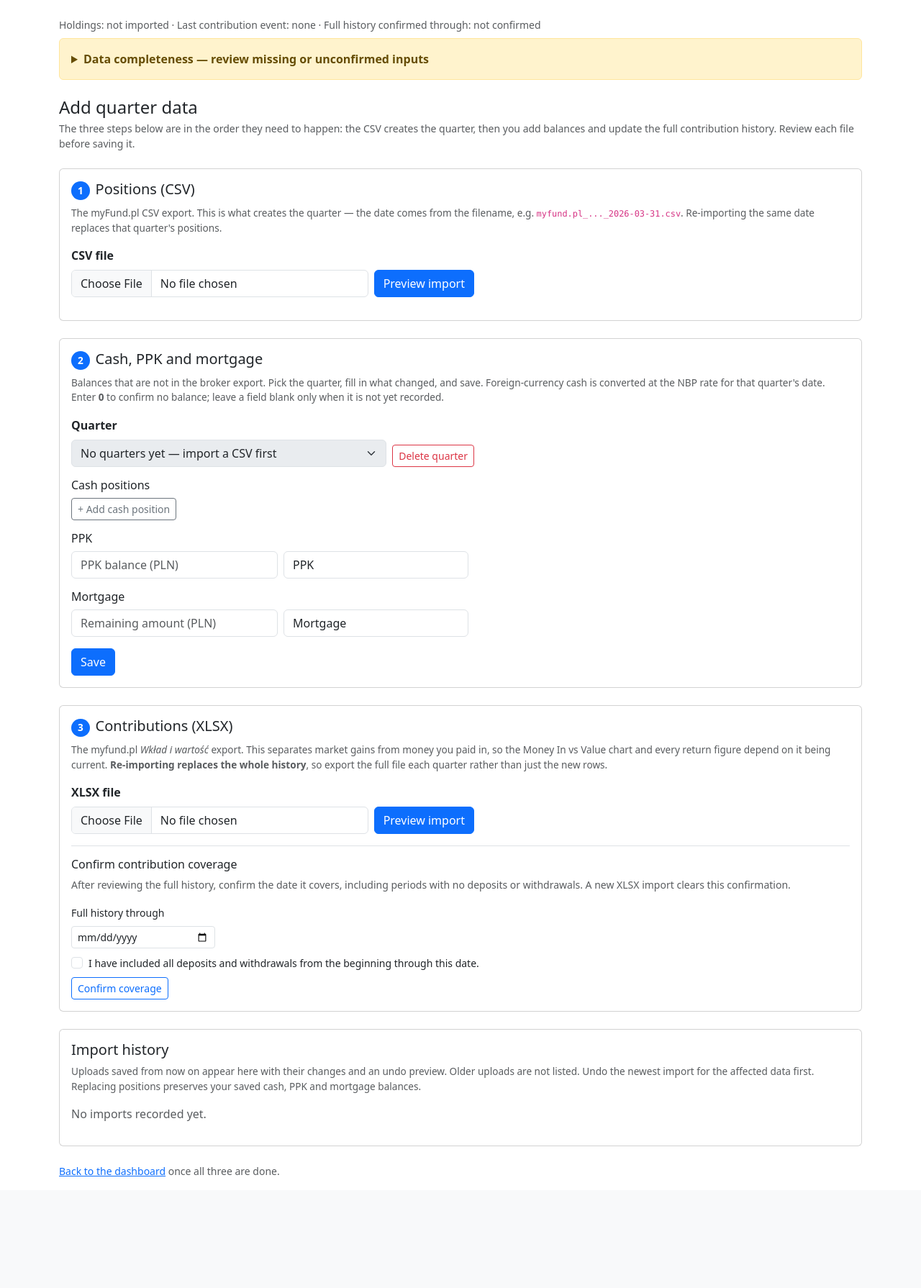
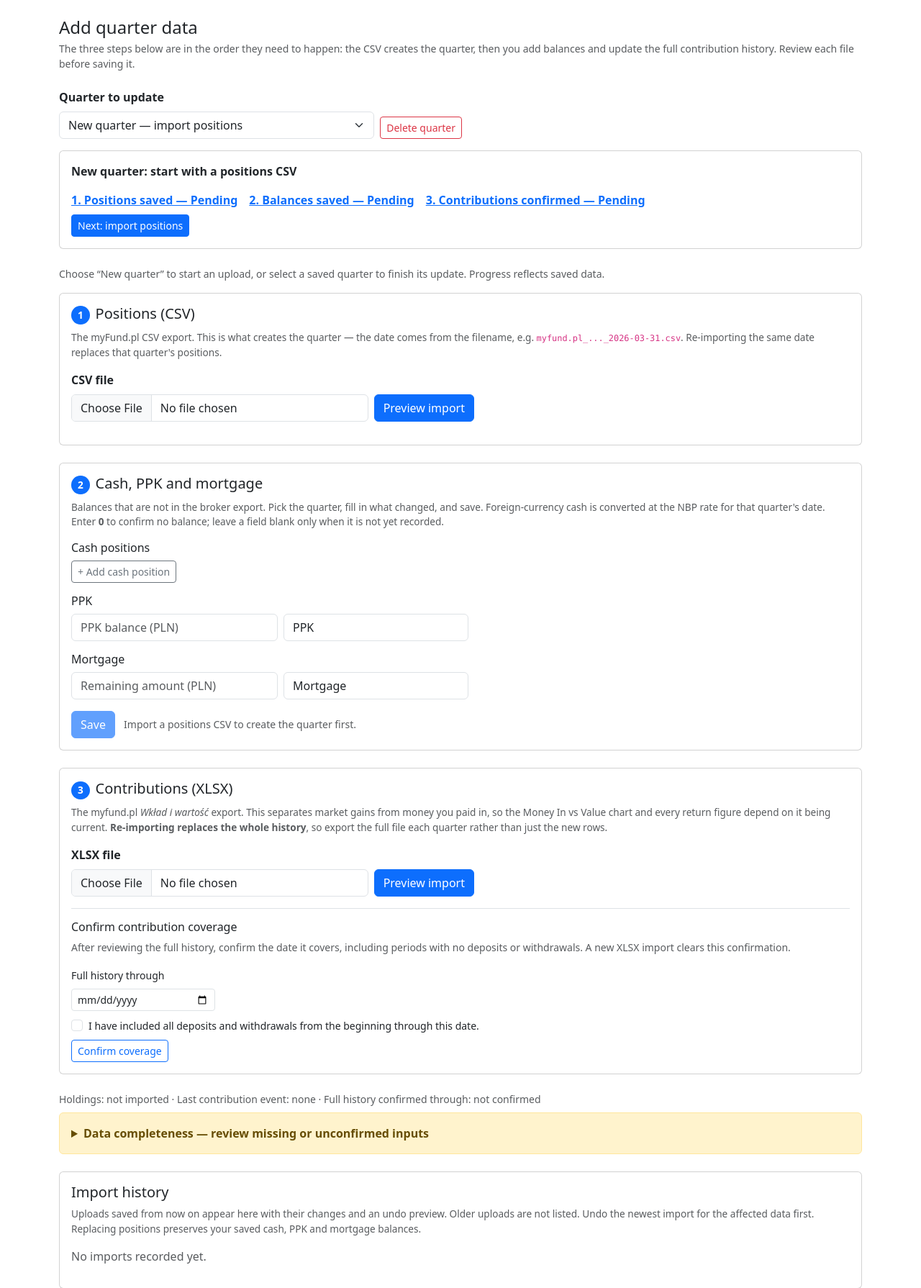
Before and after one commit to Mat-dot-mad/portfolio-tracker, a Flask app: page /import in a window 1280 px wide. Shown: the part 56-1846 px from the top of the page at 72% size. Before the commit the page ends 1691 px from the top, so only its background shows below. Run offline with Flask 3, Linux system fonts and the light colour scheme; data that the repository does not hold is empty; some libraries are stand-ins or nearby versions.

Commit message:
Add precise inputs, checkbox filters and quarterly progress

```diff
--- a/static/common.js
+++ b/static/common.js
@@ -125,3 +125,34 @@ function renderDataQuality(quality) {
     container.appendChild(overview);
     container.appendChild(details);
 }
+
+// Preserve exact typed values rather than allowing range inputs to snap them.
+function setExactRangeValue(slider, value) {
+    slider.min = Math.min(Number(slider.min), value);
+    slider.max = Math.max(Number(slider.max), value);
+    slider.dataset.baseStep ||= slider.step;
+    const step = Number(slider.dataset.baseStep);
+    const steps = (value - Number(slider.min)) / step;
+    slider.step = step > 0 && Math.abs(steps - Math.round(steps)) < 1e-8 ? String(step) : 'any';
+    slider.value = value;
+}
+
+function syncNumberFromRange(slider, input, scale = 1) {
+    input.value = Number((Number(slider.value) * scale).toPrecision(12));
+}
+
+function bindNumberToRange(slider, input, {scale = 1, onValid, onInvalid}) {
+    slider.addEventListener('input', () => {
+        syncNumberFromRange(slider, input, scale);
+        onValid();
+    });
+    input.addEventListener('input', () => {
+        if (!input.value.trim() || !input.validity.valid || !Number.isFinite(Number(input.value))) {
+            onInvalid();
+            return;
+        }
+        setExactRangeValue(slider, Number(input.value) / scale);
+        onValid();
+    });
+    syncNumberFromRange(slider, input, scale);
+}
--- a/static/import.js
+++ b/static/import.js
@@ -12,6 +12,8 @@
 let snapshots = [];
 let qualityData = null;
 let manualLoadSeq = 0;
+let balanceDraftDirty = false;
+let balanceEditRevision = 0;
 
 async function loadImportPage() {
     const app = document.getElementById('app');
@@ -25,6 +27,9 @@ async function loadImportPage() {
     app.innerHTML = '';
     app.appendChild(document.getElementById('import-template').content.cloneNode(true));
     initQuarterlyEntry();
+    const balances = document.getElementById('balances');
+    balances.addEventListener('input', markBalancesDirty);
+    balances.addEventListener('change', markBalancesDirty);
     await loadQuality();
     await loadImportHistory();
     for (const [kind, ui] of Object.entries(IMPORT_UI)) {
@@ -40,23 +45,95 @@ async function loadImportPage() {
 function initQuarterlyEntry() {
     const select = document.getElementById('entryQuarter');
 
-    if (!snapshots.length) {
-        select.innerHTML = '<option value="">No quarters yet — import a CSV first</option>';
-        select.disabled = true;
+    select.innerHTML = '<option value="">New quarter — import positions</option>' + snapshots.map(s =>
+        `<option value="${s.id}">${s.quarter} · ${s.snapshot_date}</option>`
+    ).join('');
+    const requested = new URLSearchParams(location.search).get('snapshot');
+    select.value = snapshots.some(s => String(s.id) === requested) ? requested : (snapshots[0]?.id || '');
+    select.addEventListener('change', selectedQuarterChanged);
+    selectedQuarterChanged();
+}
+
+function selectedQuarterChanged() {
+    const id = document.getElementById('entryQuarter').value;
+    balanceDraftDirty = false;
+    ++balanceEditRevision;
+    if (id) loadManualEntries(id);
+    else {
+        ++manualLoadSeq;
+        document.getElementById('cashEntries').replaceChildren();
+        document.getElementById('ppkAmount').value = '';
+        document.getElementById('mortgageAmount').value = '';
+        document.getElementById('manualSave').disabled = true;
+        document.getElementById('saveStatus').textContent = 'Import a positions CSV to create the quarter first.';
+    }
+    document.getElementById('coverage-through').value =
+        [getSelectedSnapshotDate(), qualityData?.cash_flows.confirmed_through].filter(Boolean).sort().pop() || '';
+    document.getElementById('coverage-confirmed').checked = false;
+    document.getElementById('coverage-status').textContent = '';
+    renderQuarterProgress();
+}
+
+function markBalancesDirty() {
+    balanceDraftDirty = true;
+    ++balanceEditRevision;
+    renderQuarterProgress();
+}
+
+// Pure progress calculation: confirmed zero is complete, missing is not.
+function quarterProgress(quality, id, dirty, today) {
+    const row = quality?.snapshots.find(s => String(s.id) === String(id));
+    const flows = quality?.cash_flows;
+    const hasSnapshot = !!row && row.snapshot_date <= today;
+    return {
+        row,
+        steps: [hasSnapshot,
+            !!row && !dirty && ['cash','ppk','mortgage'].every(k => ['recorded','confirmed_zero'].includes(row.balances[k])),
+            !!row && flows.count > 0 && !!flows.confirmed_through && flows.confirmed_through >= row.snapshot_date],
+    };
+}
+
+function renderQuarterProgress() {
+    const container = document.getElementById('quarter-progress');
+    if (!container) return;
+    container.replaceChildren();
+    const body = document.createElement('div'); body.className = 'card-body'; container.appendChild(body);
+    if (!qualityData) {
+        appendImportText(body, 'Progress unavailable until saved data can be loaded.', 'text-muted mb-0');
         return;
     }
-
-    select.disabled = false;
-    // Quarter labels are YYYY-QQ everywhere in the app; the snapshot date is
-    // implied by the quarter and only added noise here.
-    select.innerHTML = snapshots.map(s =>
-        `<option value="${s.id}">${s.quarter}</option>`
-    ).join('');
-
-    const requested = new URLSearchParams(location.search).get('snapshot');
-    if (snapshots.some(s => String(s.id) === requested)) select.value = requested;
-    loadManualEntries(select.value);
-    select.addEventListener('change', () => loadManualEntries(select.value));
+    const now = new Date();
+    const today = `${now.getFullYear()}-${String(now.getMonth()+1).padStart(2,'0')}-${String(now.getDate()).padStart(2,'0')}`;
+    const {row, steps} = quarterProgress(qualityData, document.getElementById('entryQuarter').value, balanceDraftDirty, today);
+    const complete = steps.every(Boolean);
+    appendImportText(body, row ? `Update for ${row.snapshot_date}: ${steps.filter(Boolean).length} of 3 steps complete` : 'New quarter: start with a positions CSV', 'fw-semibold');
+    const list = document.createElement('ol'); list.className = 'list-unstyled d-flex flex-wrap gap-3 mb-2';
+    const labels = ['Positions saved', 'Balances saved', 'Contributions confirmed'];
+    const targets = ['positions', 'balances', 'contributions'];
+    labels.forEach((label, i) => {
+        const item = document.createElement('li');
+        const link = document.createElement('a'); link.href = '#' + targets[i];
+        link.textContent = `${i+1}. ${label} — ${steps[i] ? 'Done' : 'Pending'}`;
+        link.className = steps[i] ? 'text-success' : 'fw-semibold';
+        item.appendChild(link); list.appendChild(item);
+    });
+    body.appendChild(list);
+    if (balanceDraftDirty) appendImportText(body, 'Balance edits are not saved yet.', 'small text-warning');
+    if (row && row.snapshot_date > today) appendImportText(body, 'This snapshot is future-dated. Check the date in the CSV filename.', 'small text-warning');
+    if (row && !steps[1]) {
+        const missing = ['cash','ppk','mortgage'].filter(k => row.balances[k] === 'missing');
+        if (missing.length) appendImportText(body, `Still needed: ${missing.join(', ')}. Enter 0 where there is no balance.`, 'small');
+    }
+    if (complete) {
+        appendImportText(body, 'This quarter’s update is complete. You can return to the dashboard.', 'text-success mb-1');
+        const link = document.createElement('a'); link.href = '/'; link.textContent = 'View dashboard'; body.appendChild(link);
+    } else {
+        const next = steps.findIndex(done => !done);
+        const link = document.createElement('a'); link.href = '#' + targets[next];
+        link.className = 'btn btn-primary btn-sm';
+        link.textContent = ['Next: import positions', 'Next: save balances', 'Next: review contributions'][next];
+        body.appendChild(link);
+    }
 }
 
 function getSelectedSnapshotDate() {
@@ -147,7 +224,7 @@ function addCashRow(currency, amount, label) {
             <input type="text" class="form-control cash-label" placeholder="Label (e.g. Savings)" value="">
         </div>
         <div class="col-auto">
-            <button type="button" class="btn btn-outline-danger btn-sm" onclick="this.closest('.row').remove()" style="line-height: 1.7;">&times;</button>
+            <button type="button" class="btn btn-outline-danger btn-sm" onclick="this.closest('.row').remove(); markBalancesDirty()" style="line-height: 1.7;">&times;</button>
         </div>
         <div class="col-12"><small class="cash-pln-preview text-muted"></small></div>
     `;
@@ -165,6 +242,7 @@ async function saveManualEntries() {
     if (!snapshotId) return;
     const date = getSelectedSnapshotDate();
     const status = document.getElementById('saveStatus');
+    const savingRevision = balanceEditRevision;
     const button = document.getElementById('manualSave');
     button.disabled = true; select.disabled = true;
     status.textContent = 'Saving…';
@@ -200,6 +278,7 @@ async function saveManualEntries() {
         });
         const data = await resp.json();
         if (!resp.ok) throw new Error(data.error || 'Could not save balances.');
+        if (balanceEditRevision === savingRevision) balanceDraftDirty = false;
         status.textContent = 'Saved. Blank balances remain unrecorded; zeros are confirmed.';
         status.className = 'ms-2 small text-success';
         await loadQuality();
@@ -215,12 +294,14 @@ async function loadQuality() {
         if (!response.ok) throw new Error('Could not load data completeness. Reload before confirming coverage.');
         qualityData = await response.json();
         renderDataQuality(qualityData);
+        renderQuarterProgress();
         const input = document.getElementById('coverage-through');
-        if (!input.value) input.value = qualityData.cash_flows.confirmed_through || qualityData.holdings_as_of || '';
+        if (!input.value) input.value = [getSelectedSnapshotDate(), qualityData.cash_flows.confirmed_through].filter(Boolean).sort().pop() || '';
         const now = new Date();
         input.max = `${now.getFullYear()}-${String(now.getMonth()+1).padStart(2,'0')}-${String(now.getDate()).padStart(2,'0')}`;
     } catch (err) {
         qualityData = null;
+        renderQuarterProgress();
         document.getElementById('coverage-status').textContent = err.message;
     }
 }
@@ -372,22 +453,13 @@ async function commitImport(kind, button) {
 async function refreshQuarters(selectQuarter) {
     snapshots = await (await fetch('/api/snapshots')).json();
     const select = document.getElementById('entryQuarter');
-    select.disabled = !snapshots.length;
-    if (!snapshots.length) {
-        select.innerHTML = '<option value="">No quarters yet — import a CSV first</option>';
-        document.getElementById('manualSave').disabled = true;
-        ++manualLoadSeq;
-        document.getElementById('cashEntries').replaceChildren();
-        document.getElementById('ppkAmount').value = '';
-        document.getElementById('mortgageAmount').value = '';
-        return;
-    }
-    select.innerHTML = snapshots.map(s =>
-        `<option value="${s.id}">${s.quarter}</option>`
+    const previous = select.value;
+    select.innerHTML = '<option value="">New quarter — import positions</option>' + snapshots.map(s =>
+        `<option value="${s.id}">${s.quarter} · ${s.snapshot_date}</option>`
     ).join('');
     const match = snapshots.find(s => s.quarter === selectQuarter);
-    if (match) select.value = match.id;
-    if (select.value) loadManualEntries(select.value);
+    select.value = match ? match.id : snapshots.some(s => String(s.id) === previous) ? previous : (snapshots[0]?.id || '');
+    selectedQuarterChanged();
 }
 
 // ── Import journal and guarded undo ──────────────────
--- a/templates/import.html
+++ b/templates/import.html
@@ -39,7 +39,6 @@
 
 <template id="import-template">
 <div>
-    <div id="data-quality"></div>
     <h4 class="mb-1">Add quarter data</h4>
     <p class="text-muted small mb-4">
         The three steps below are in the order they need to happen: the CSV creates
@@ -47,8 +46,20 @@
         Review each file before saving it.
     </p>
 
+            <div class="d-flex align-items-end gap-2 mb-3 flex-wrap" style="max-width: 560px;">
+                <div class="flex-grow-1">
+                    <label for="entryQuarter" class="form-label fw-semibold">Quarter to update</label>
+                    <select id="entryQuarter" class="form-select"></select>
+                </div>
+                <button type="button" class="btn btn-outline-danger btn-sm"
+                        onclick="deleteSelectedSnapshot()" style="white-space: nowrap;">Delete quarter</button>
+            </div>
+
+    <div id="quarter-progress" class="card mb-4" aria-live="polite"></div>
+    <p class="small text-muted">Choose “New quarter” to start an upload, or select a saved quarter to finish its update. Progress reflects saved data.</p>
+
     <!-- Step 1 — positions CSV -->
-    <div class="card mb-4">
+    <div class="card mb-4" id="positions">
         <div class="card-body">
             <h5 class="card-title"><span class="step-number">1</span>Positions (CSV)</h5>
             <p class="card-note">
@@ -79,18 +90,10 @@
                 leave a field blank only when it is not yet recorded.
             </p>
 
-            <div class="d-flex align-items-end gap-2 mb-3 flex-wrap" style="max-width: 560px;">
-                <div class="flex-grow-1">
-                    <label for="entryQuarter" class="form-label fw-semibold">Quarter</label>
-                    <select id="entryQuarter" class="form-select"></select>
-                </div>
-                <button type="button" class="btn btn-outline-danger btn-sm"
-                        onclick="deleteSelectedSnapshot()" style="white-space: nowrap;">Delete quarter</button>
-            </div>
 
             <h6>Cash positions</h6>
             <div id="cashEntries"></div>
-            <button type="button" class="btn btn-outline-secondary btn-sm mb-3" onclick="addCashRow()">+ Add cash position</button>
+            <button type="button" class="btn btn-outline-secondary btn-sm mb-3" onclick="addCashRow(); markBalancesDirty()">+ Add cash position</button>
 
             <h6>PPK</h6>
             <div class="row g-2 mb-3" style="max-width: 560px;">
@@ -118,7 +121,7 @@
     </div>
 
     <!-- Step 3 — cash flows -->
-    <div class="card mb-4">
+    <div class="card mb-4" id="contributions">
         <div class="card-body">
             <h5 class="card-title"><span class="step-number">3</span>Contributions (XLSX)</h5>
             <p class="card-note">
@@ -152,6 +155,8 @@
         </div>
     </div>
 
+    <div id="data-quality"></div>
+
     <section class="card mb-4" aria-labelledby="import-history-title">
         <div class="card-body">
             <h5 id="import-history-title">Import history</h5>
```
Also changed, not shown: static/app.js (+9 -4 lines), static/forecast.js (+19 -4 lines), static/retirement.js (+33 -11 lines), templates/forecast.html (+14 -0 lines), templates/index.html (+6 -11 lines), tests/js/input-progress.test.cjs (added, +72 -0 lines), README.md.
